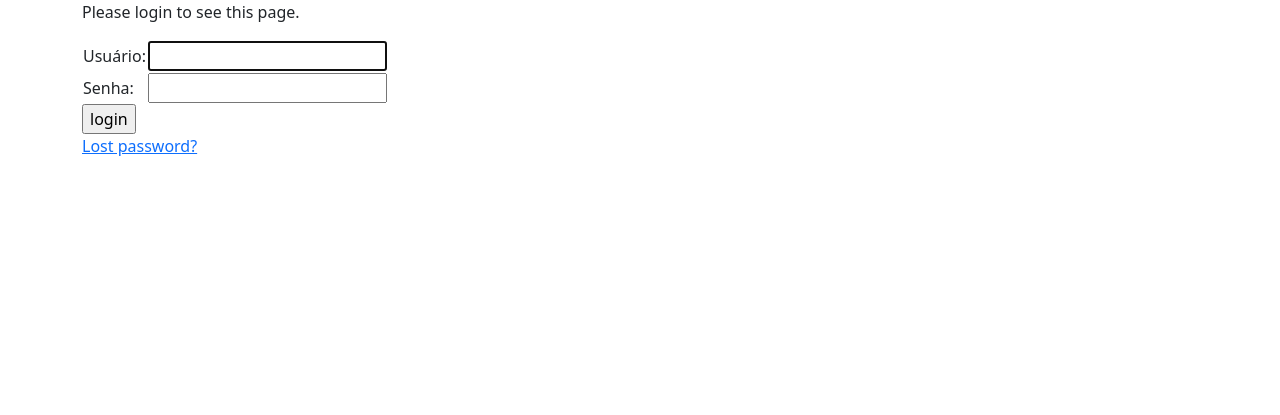
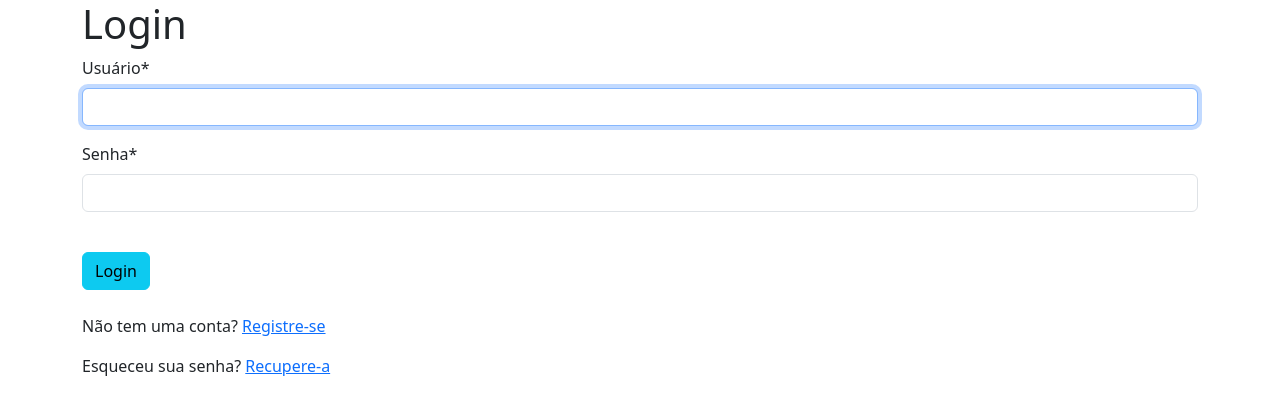
Before and after one commit to dnsouzadev/gestao_rh, a Django app: page /accounts/login/?next=/ in a window 1280 px wide. Shown: the top 415 px of the page. Run offline with Django 5.2, Linux system fonts and the light colour scheme; some libraries are stand-ins or nearby versions.

Commit message:
melhorando os templates do form com django crispy forms

```diff
--- a/apps/empresas/models.py
+++ b/apps/empresas/models.py
@@ -4,7 +4,7 @@ from django.urls import reverse
 
 
 class Empresa(models.Model):
-    nome = models.CharField(max_length=100, help_text='Nome da empresa')
+    nome = models.CharField(max_length=100)
 
     def __str__(self):
         return self.nome
--- a/apps/funcionarios/templates/funcionarios/funcionario_form.html
+++ b/apps/funcionarios/templates/funcionarios/funcionario_form.html
@@ -1,5 +1,5 @@
 {% extends 'basic.html' %}
-
+{% load crispy_forms_tags %}
 {% block main %}
 
 {% if object %}
@@ -10,8 +10,8 @@
 
 <form method="post">
     {% csrf_token %}
-    {{ form.as_p }}
-    <button type="submit" class="btn" style="text-decoration: none">Salvar</button>
+    {{ form|crispy }}
+    <button type="submit" class="btn-success" style="text-decoration: none">Salvar</button>
 </form>
 
 {% endblock %}
--- a/apps/funcionarios/templates/funcionarios/funcionario_list.html
+++ b/apps/funcionarios/templates/funcionarios/funcionario_list.html
@@ -1,7 +1,7 @@
 {% extends 'basic.html' %}
 
 {% block main %}
-
+{% load crispy_forms_tags %}
 
 {% if object_list %}
     <table class="table">
--- a/gestao_rh/settings.py
+++ b/gestao_rh/settings.py
@@ -25,7 +25,13 @@ INSTALLED_APPS = [
     'apps.documentos',
     'apps.registro_hora_extra',
     'apps.core',
+    'bootstrapform',
+    'crispy_forms',
+    "crispy_bootstrap4",
 ]
+
+CRISPY_TEMPLATE_PACK = 'bootstrap4'
+CRISPY_ALLOWED_TEMPLATE_PACKS = "bootstrap4"
 
 MIDDLEWARE = [
     'django.middleware.security.SecurityMiddleware',
--- a/templates/registration/login.html
+++ b/templates/registration/login.html
@@ -1,38 +1,18 @@
 {% extends "basic.html" %}
+{% load crispy_forms_tags %}
 
 {% block main %}
+<h1>Login</h1>
 
-{% if form.errors %}
-<p>Your username and password didn't match. Please try again.</p>
-{% endif %}
+<form method="post">
+    {% csrf_token %}
+    {{ form|crispy }}
+    <br>
+    <button type="submit" class="btn btn-info">Login</button>
+</form>
+<br>
+<p>Não tem uma conta? <a href="">Registre-se</a></p>  <p>Esqueceu sua senha? <a href="">Recupere-a</a></p>
 
-{% if next %}
-    {% if user.is_authenticated %}
-    <p>Your account doesn't have access to this page. To proceed,
-    please login with an account that has access.</p>
-    {% else %}
-    <p>Please login to see this page.</p>
-    {% endif %}
-{% endif %}
 
-<form method="post" action="{% url 'login' %}">
-{% csrf_token %}
-<table>
-<tr>
-    <td>{{ form.username.label_tag }}</td>
-    <td>{{ form.username }}</td>
-</tr>
-<tr>
-    <td>{{ form.password.label_tag }}</td>
-    <td>{{ form.password }}</td>
-</tr>
-</table>
-
-<input type="submit" value="login">
-<input type="hidden" name="next" value="{{ next }}">
-</form>
-
-{# Assumes you set up the password_reset view in your URLconf #}
-<p><a href="{% url 'password_reset' %}">Lost password?</a></p>
 
 {% endblock %}
```
Also changed, not shown: apps/empresas/templates/empresas/empresa_form.html (+6 -8 lines), apps/funcionarios/templates/funcionarios/funcionario_confirm_delete.html (+4 -3 lines).
